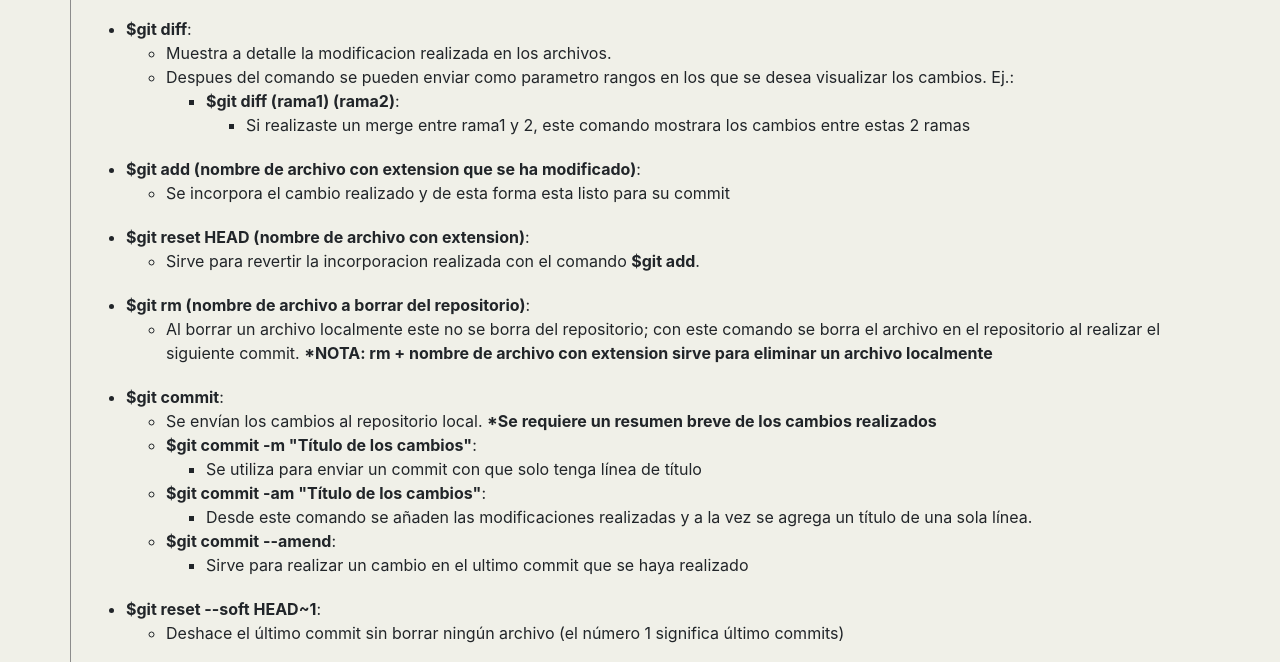
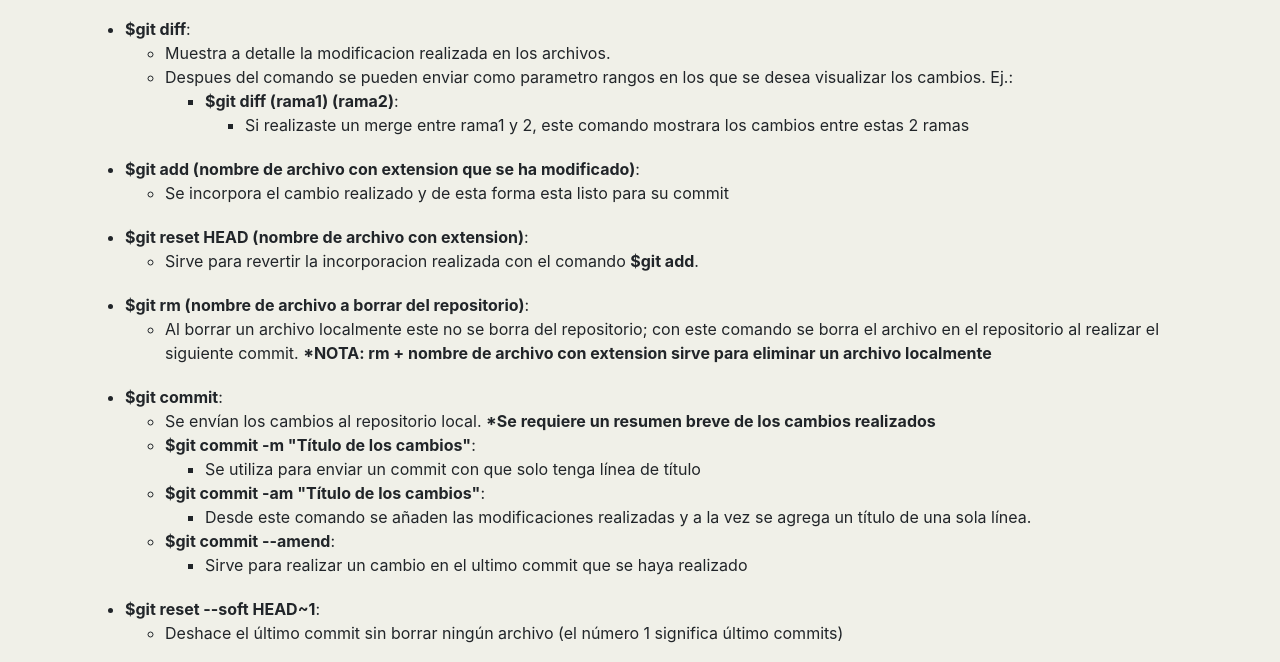
Before and after one commit to YzakV/CursGit, a plain HTML site: page index.html in a window 1280 px wide. Shown: the part 218-880 px from the top of the page. Drawn offline with nearby package versions, Linux system fonts and the light colour scheme.

Commit message:
Se borra línea vertical de la lista de comandos

```diff
--- a/css/styles.css
+++ b/css/styles.css
@@ -16,6 +16,6 @@ header {
 .list-command > li {
    margin-bottom: 20px;
 }
-.contenedor-main {
+/* .contenedor-main {
    border-left: 1px solid #8c8c8c;
-}
+} */
```
